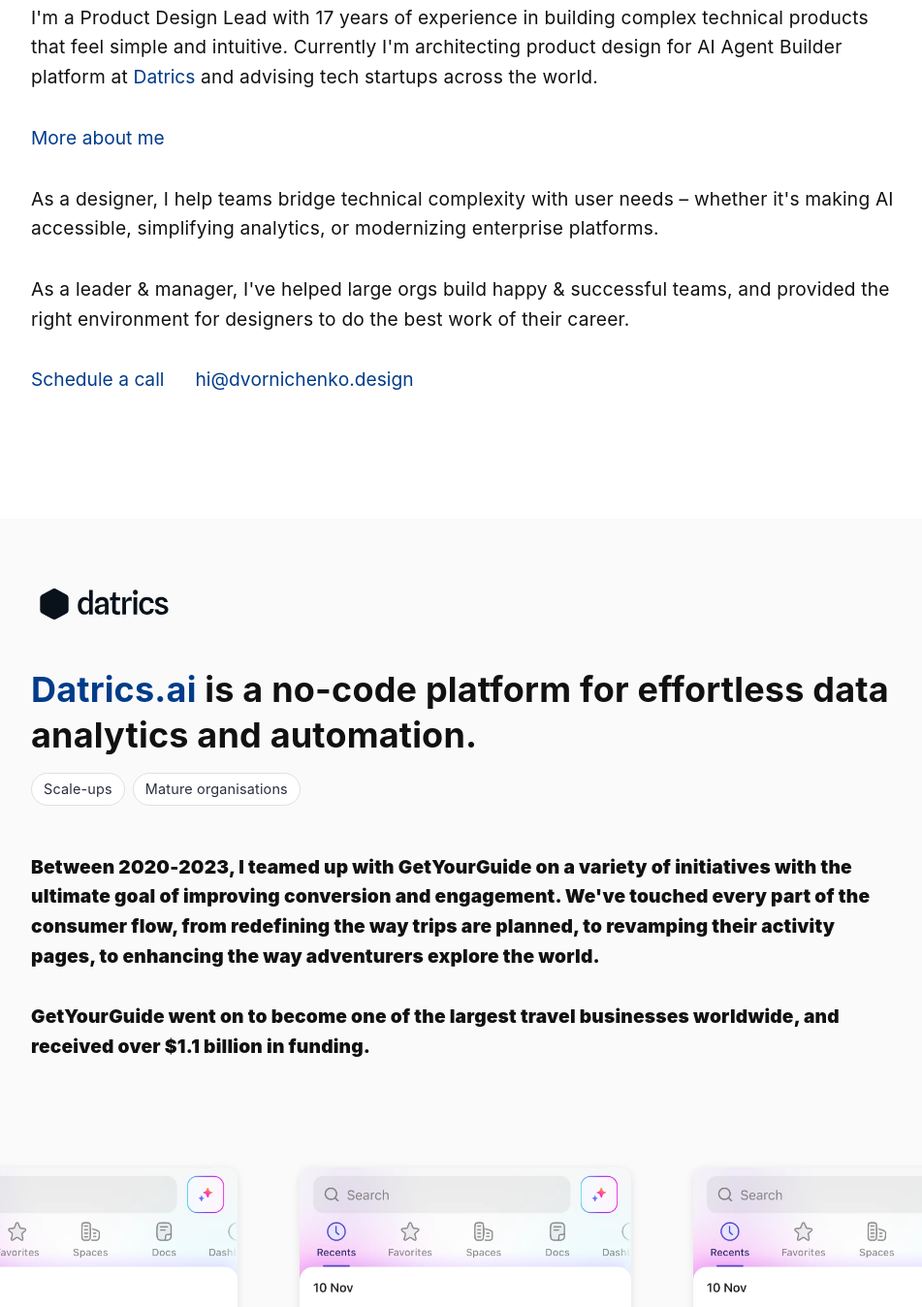
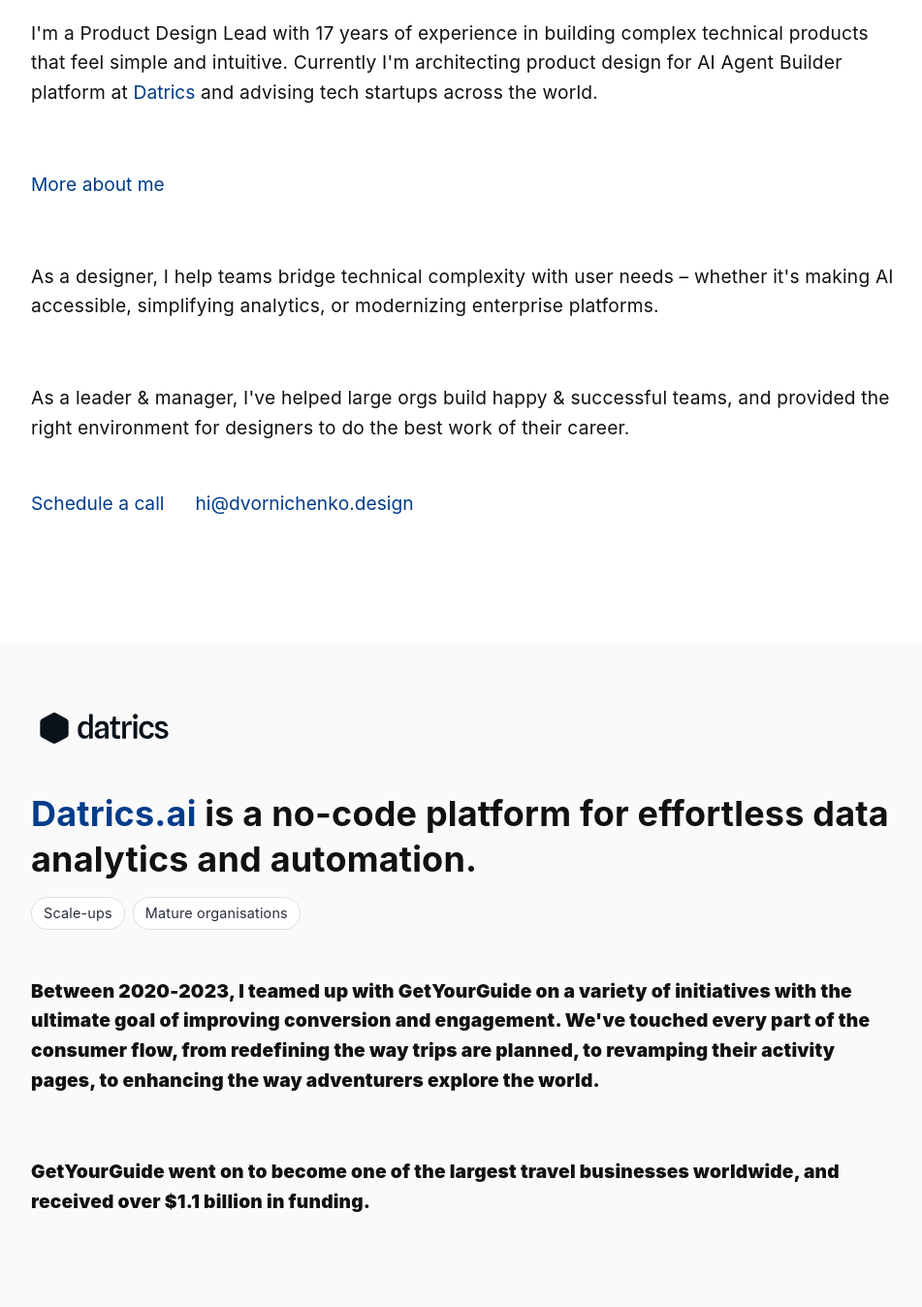
Before and after one commit to Minimall/minimall.github.io, a plain HTML site: page portfolio-2025/index.html in a window 1280 px wide. Shown: the part 519-1867 px from the top of the page at 97% size, without its empty margins (160-1111 px from the left). Drawn offline with Linux system fonts and the light colour scheme.

Commit message:
Assistant checkpoint: Unified paragraph spacing styles
Assistant generated file changes:
- portfolio-2025/styles.css: Unify paragraph margins and paddings

---

User prompt:

unify margin/padding paragraph styles in CSS, do not unify anything else for p

```diff
--- a/portfolio-2025/styles.css
+++ b/portfolio-2025/styles.css
@@ -212,11 +212,6 @@
   max-width: var(--max-width);
 }
 
-.main-text p {
-  margin-bottom: var(--spacing);
-  max-width: var(--max-width);
-}
-
 /* Services grid */
 .services-grid {
   width: 100%;
@@ -228,10 +223,6 @@
 
 .service {
   margin-bottom: calc(var(--spacing));
-}
-
-.service p {
-  font-weight: 900;
 }
 
 /* Lists & Tags */
@@ -459,11 +450,15 @@
 	margin-bottom: var(--spacing);
 }
 
-.case-text p {
-	padding-top: 1rem;
-	padding-bottom: 1rem;
+p {
+  padding: 1rem 0;
+  margin: 0 0 var(--spacing) 0;
+  max-width: var(--max-width);
 }
 
+.service p {
+  font-weight: 900;
+}
 
 .no-margin {
 	margin: 0 !important;
```
